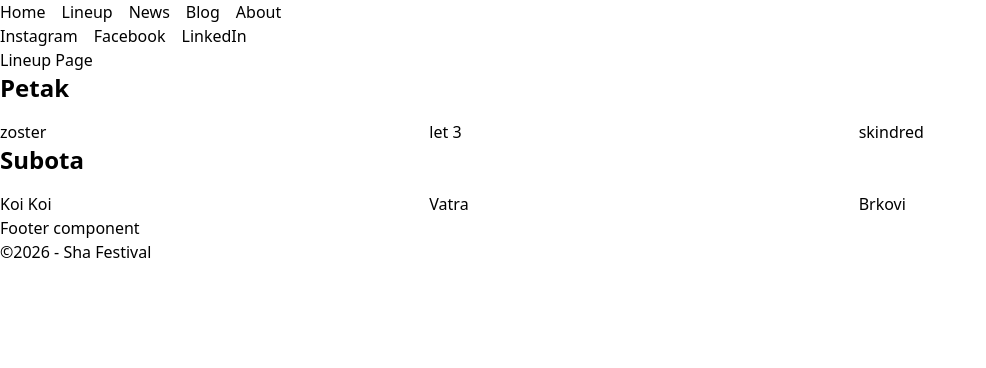
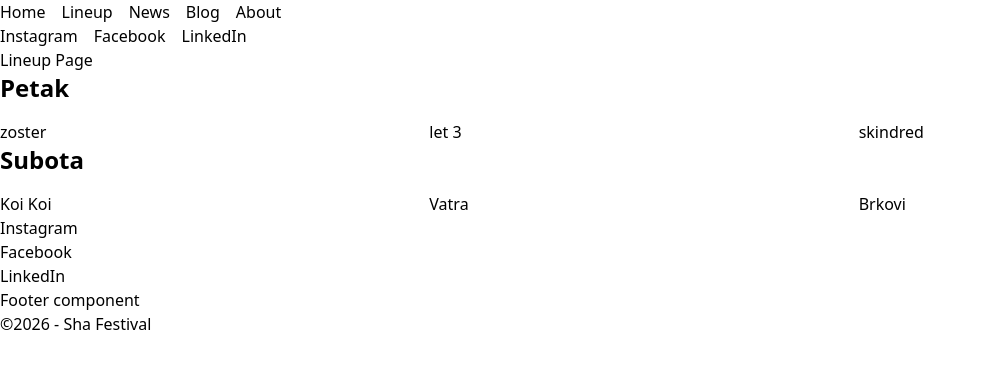
Before and after one commit to stakic-igor/sha-fest-fe, a Nuxt app: page /lineup in a window 1280 px wide. Shown: the top 368 px of the page, without its empty margins (0-986 px from the left). Built offline with nearby package versions, Linux system fonts and the light colour scheme.

Commit message:
add layout opt for social network

```diff
--- a/components/Footer/Footer.vue
+++ b/components/Footer/Footer.vue
@@ -4,6 +4,7 @@
 
 <template>
     <footer>
+        <SocialNetworks layout="vertical" />
         Footer component
         <Copyright />
     </footer>
--- a/components/Navigation/Navigation.vue
+++ b/components/Navigation/Navigation.vue
@@ -1,5 +1,4 @@
 <script lang="ts" setup>
-import { S } from 'vue-router/dist/router-CWoNjPRp.mjs';
 
 
 </script>
@@ -12,6 +11,6 @@
             <li class="hover:underline"><NuxtLink to="/blog">Blog</NuxtLink></li>
             <li class="hover:underline"><NuxtLink to="/about">About</NuxtLink></li>
         </ul>
-        <SocialNetwork />
+        <SocialNetworks layout="horizontal" />
     </nav>
 </template>
--- a/components/SocialNetwork/SocialNetwork.vue
+++ b/components/SocialNetworks/SocialNetworks.vue
@@ -1,5 +1,19 @@
 <script lang="ts" setup>
 import type { SocialNetwork } from '~/types/social-networks';
+
+interface Props {
+    layout?: 'horizontal' | 'vertical'; // TS Union type
+}
+
+const { layout = 'horizontal' } = defineProps<Props>();
+
+const layoutClass = computed(() => {
+    if (layout === 'vertical') {
+        return 'flex-col';
+    } else {
+        return 'flex-row';
+    }
+});
 
 const socialNetworks: SocialNetwork[] = [
     {
@@ -18,17 +32,17 @@
         url: 'https://ba.linkedin.com/company/%C5%A1a-fest',
     },
 ];
-
 </script>
 
 <template>
-    <a
-        v-for="network in socialNetworks"
+    <div class="flex" :class="layoutClass">
+        <a v-for="network in socialNetworks"
         :key="network.id"
         :href="network.url"
         :title="network.name" rel="noopener noreferrer" target="_blank"
         class="mr-4"
         >
         {{ network.name }}
-    </a>
+        </a>
+    </div>
 </template>
```
